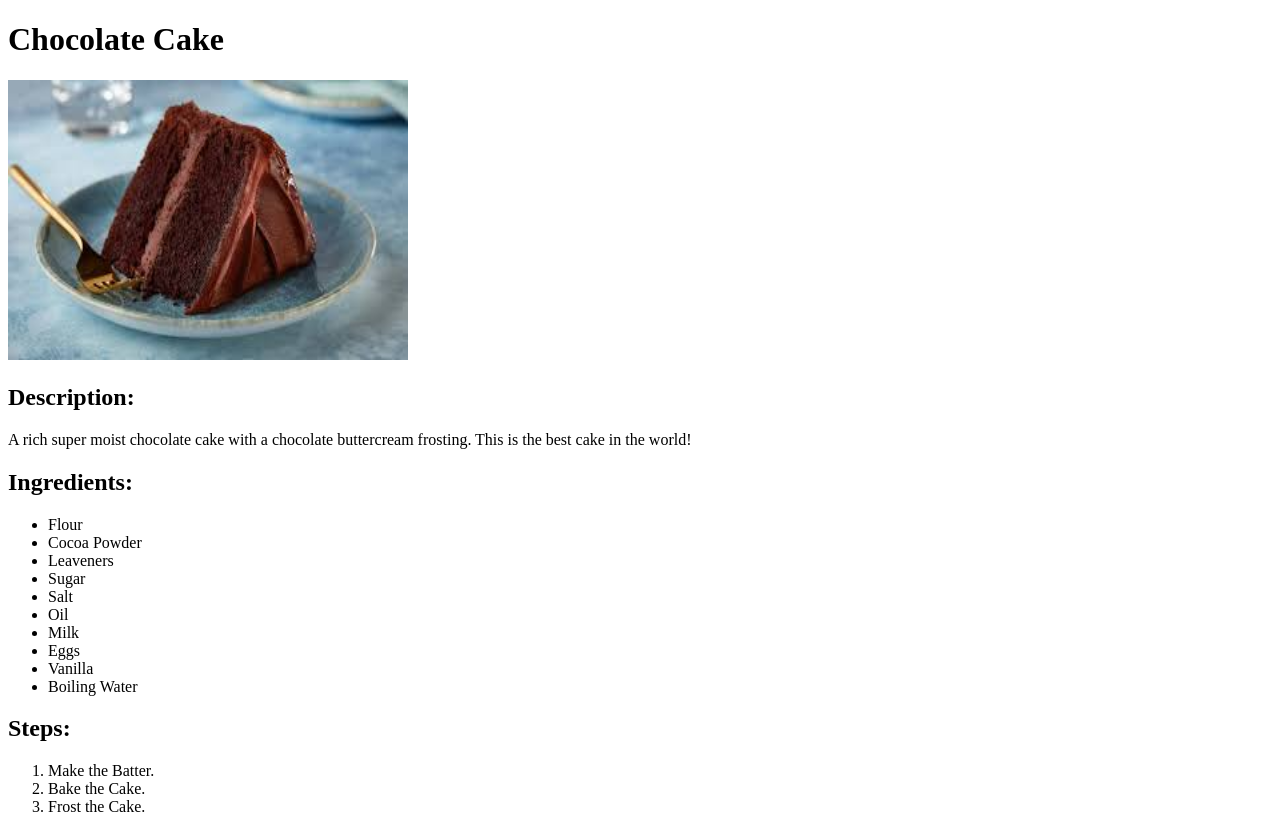
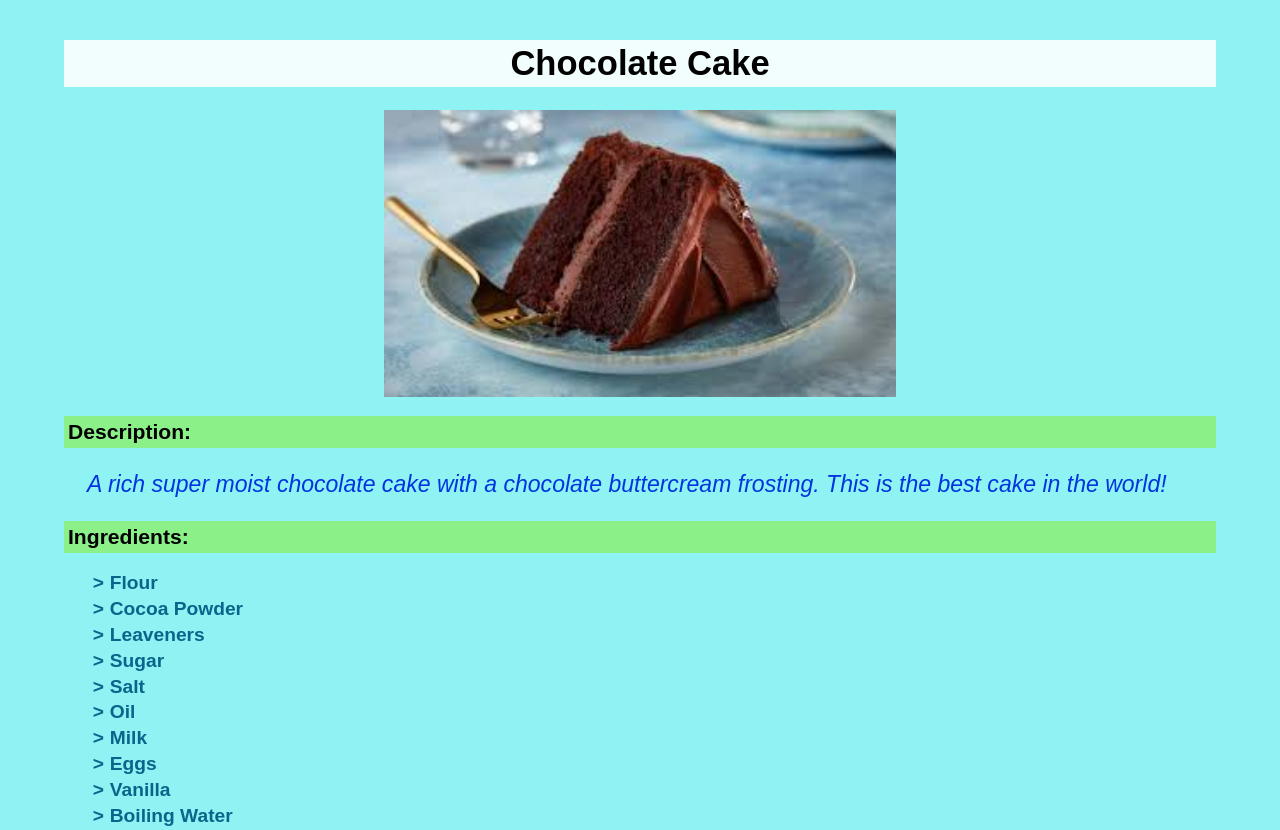
Before and after one commit to acskii/odin-repo, a plain HTML site: page recipes/recipes/cake.html in a window 1280 px wide. Shown: the top 830 px of the page. Drawn offline with Linux system fonts and the light colour scheme; files that its build step writes are made by us from their sources.

Commit message:
recipe styles + link fix in index.html

```diff
--- /dev/null
+++ b/recipes/styles.css
@@ -0,0 +1,65 @@
+body {
+    background-color: rgb(143, 243, 243);
+    font-family: sans-serif;
+    margin: 5vw;
+    margin-top: 5vh;
+    font-size: 1.2em;
+}
+
+img {
+    display: block;
+    margin-left: auto;
+    margin-right: auto;
+    margin-bottom: 1em;
+    width: 100%;
+    height: 45%;
+    max-height: 450px;
+    max-width: 500px;
+    min-width: 40vw;
+}
+
+.title, .sub-head {
+    color: black;
+    padding: 4px;
+}
+
+.title {
+    text-align: center;
+    font-size: 1.8em;
+    font-weight: bolder;
+    background-color: rgba(255, 255, 255, 0.881);
+}
+
+.sub-head {
+    background-color: rgba(138, 240, 60, 0.571);
+    font-size: 1.1em;
+}
+
+.sub-head.main {
+    margin-top: -1.05em;
+}
+
+.list li {
+    margin-bottom: 0.2em;
+    list-style-type: '>';
+    padding-left: 0.3em;
+    font-weight: bold;
+    color:rgb(11, 101, 139);
+    font-size: 1em;
+}
+
+a, .desc {
+    font-size: 1.2em;
+}
+
+a {
+    text-decoration: solid;
+    color: rgb(58, 145, 244);
+}
+
+.desc {
+    padding-left: 1em;
+    padding-right: 1em;
+    font-style: italic;
+    color: rgb(0, 52, 222);
+}
```
Also changed, not shown: recipes/index.html (+1 -1 lines).
